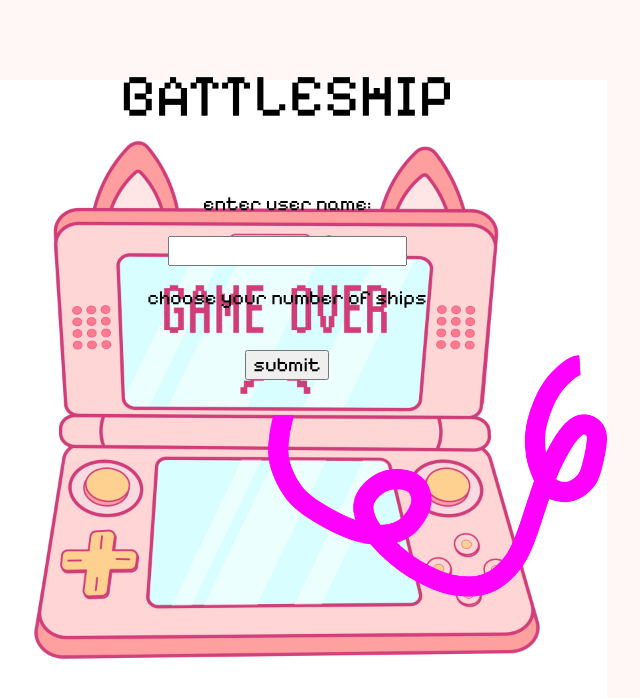
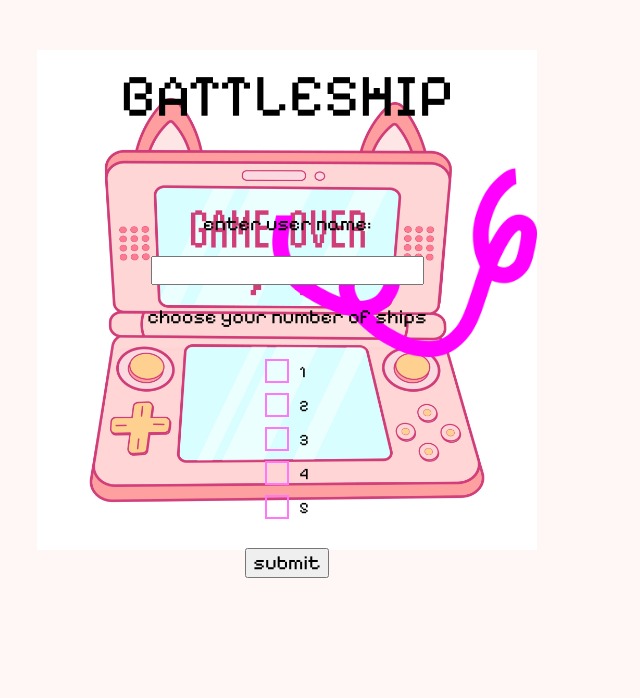
Before and after one commit to morriswa/cmx-battleship, an Angular app: page /start in a window 1280 px wide. Shown: the top 698 px of the page, without its empty margins (353-993 px from the left). Built offline with nearby package versions, Linux system fonts and the light colour scheme; no server answers.

Commit message:
organized landing page

```diff
--- a/src/app/pages/landing-page/landing-page.component.html
+++ b/src/app/pages/landing-page/landing-page.component.html
@@ -1,7 +1,5 @@
-<link rel="preconnect" href="https://fonts.googleapis.com">
-<link rel="preconnect" href="https://fonts.gstatic.com" crossorigin>
-<link href="https://fonts.googleapis.com/css2?family=Pixelify+Sans:wght@400..700&display=swap" rel="stylesheet">
-<body>
+<div class="pixel-font flex-col vw-90 mx-auto justify-content-center align-items-center">
+    <!-- flex-col: creates a flex box in column direction  vw-90: content is width of 90% of the screen  mx-auto: make box centered   justify-content-center/align-items-center: center the content inside the flex box in x and y direction -->
     <p class="title">BATTLESHIP</p>
 
     <p class="instructions">enter user name: </p>
@@ -16,14 +14,12 @@
         the playerLoginMessage is set in onSubmit() to "Welcome, "-->
 
 
-<p class="instructions"> choose your number of ships </p>
-<!-- <app-radio-button-group [radioButtonFormControl]="shipForm"/> -->
+    <p class="instructions pixel-font"> choose your number of ships </p>
+    <app-radio-button-group [radioButtonFormControl]="shipForm"/>
     <br>
-<button (click)="onSubmit()" >submit</button> <!-- button created with <button> tag, (click) waits for it to be click, then calls onSubmit() -->
+    <button class="pixel-font" (click)="onSubmit()" >submit</button> <!-- button created with <button> tag, (click) waits for it to be click, then calls onSubmit() -->
 
 
-<img src="assets/nintendo.jpg">
-<img src="assets/drawing.png">
-
-
-</body>
+    <img class="landing-page-image" src="assets/nintendo.jpg">
+    <img class="landing-page-image" src="assets/drawing.png">
+</div>
--- a/src/app/pages/landing-page/landing-page.component.scss
+++ b/src/app/pages/landing-page/landing-page.component.scss
@@ -1,15 +1,7 @@
-body {
-    height: 100%;
-    margin: 0;
-    padding: 0;
-    text-align: center;
-}
-
 p, input, button {
     position: relative;
     font-size: 20px;
     z-index: 1;
-    font-family: "Pixelify Sans", sans-serif;
     text-align: center;
 }
 
@@ -17,17 +9,14 @@ p, input, button {
     font-size: 60px;
 }
 
-img {
+.landing-page-image {
     position: absolute;
-    z-index: 0;
-    width: 50%;
-    height: auto;
-    top: 50%; // moves image half way down screen
-    left: 50%; // moves image help way to the left on screen / these 2 together put the corner of the image in the center
-    transform: translate(-50%, -50%); // moves image left and up by half of its size (centering it!)
+    z-index: -10;
+    width: 500px;
+    margin: 50px 0;
+    // width: 50%;
+    // height: auto;
+    // top: 50%; // moves image half way down screen
+    // left: 50%; // moves image help way to the left on screen / these 2 together put the corner of the image in the center
+    // transform: translate(-50%, -50%); // moves image left and up by half of its size (centering it!)
   }
-
-.landing-page-wrapper {
-  width: 70vw;
-  margin: 0 auto;
-}
--- a/src/styles/cmx-theme.scss
+++ b/src/styles/cmx-theme.scss
@@ -79,3 +79,7 @@
 .game-tile-error {
   background-color: $error-color;
 }
+
+.pixel-font {
+  font-family: $pixel-font-family;
+}
--- a/src/styles/overrides.scss
+++ b/src/styles/overrides.scss
@@ -15,3 +15,8 @@ body {
 code {
   font-family: $code-font-family;
 }
+
+h1 {
+  font-size: $font-size-xxl;
+  font-weight: $bold-font-weight;
+}
--- a/src/styles/variables.scss
+++ b/src/styles/variables.scss
@@ -7,9 +7,14 @@ sans-serif;
 $code-font-family: source-code-pro, Menlo, Monaco, Consolas, 'Courier New',
 monospace;
 
+// import pixelfy font
+@import url('https://fonts.googleapis.com/css2?family=Pixelify+Sans:wght@400..700&display=swap');
+$pixel-font-family: 'Pixelify Sans', san-serif;
+
 $bold-font-weight: 700;
 $font-weight: 400;
 
+$font-size-xxl: 60px;
 $font-size-lg: 18px;
 $font-size: 14px;
 
```
Lines whose indentation alone changed are shown as unchanged.
